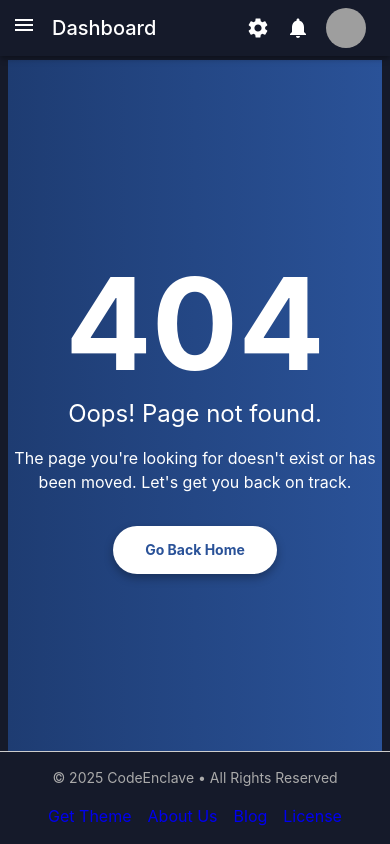
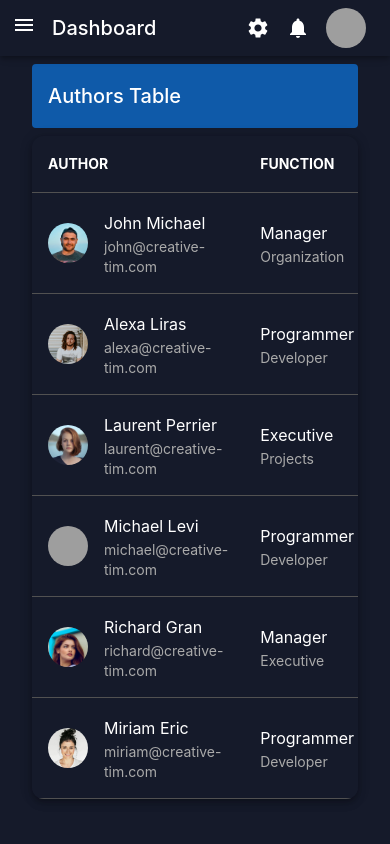
Before and after one commit to behan05/material-ui-admin-dashboard, a React (Vite) app in the folder material-ui-admin-dashboard/: page /tables in a window 390 px wide. Shown: the top 844 px of the page. Built offline with nearby package versions, Linux system fonts and the light colour scheme; grey boxes are pictures that could not be loaded.

Commit message:
add responsive Authors and Projects tables with dynamic data and styled components

```diff
--- a/material-ui-admin-dashboard/src/components/OrdersOverview/OrdersOverview.jsx
+++ b/material-ui-admin-dashboard/src/components/OrdersOverview/OrdersOverview.jsx
@@ -54,7 +54,7 @@ const OrdersOverview = () => {
                 boxShadow: 3,
                 transition: "min-height 0.3s ease",
                 minHeight: "100%",
-                boxShadow: "0 0 1px"
+                boxShadow: 5
             }}
         >
             <Typography variant="h6" gutterBottom>
--- a/material-ui-admin-dashboard/src/components/Table/DashboardTable.jsx
+++ b/material-ui-admin-dashboard/src/components/Table/DashboardTable.jsx
@@ -1,5 +1,4 @@
 import React from 'react';
-import { useRef, useState, useEffect } from "react";
 import {
     Table, TableBody, TableCell, TableContainer,
     TableHead, TableRow, Typography, Box, Menu,
@@ -54,7 +53,7 @@ const DashboardTable = ({ title = "Recent Projects", data = [] }) => {
             p: 2,
             borderRadius: 4,
             bgcolor: theme.palette.background.default,
-            boxShadow: "0 0 1px "
+            boxShadow: 5
         }}>
             <Box
                 display="flex"
--- a/material-ui-admin-dashboard/src/features/dashboard/widgets/ChartBox.jsx
+++ b/material-ui-admin-dashboard/src/features/dashboard/widgets/ChartBox.jsx
@@ -88,7 +88,7 @@ const ChartBox = () => {
                         borderRadius: 3,
                         color: theme.palette.text.primary,
                         filter: "dropbox(0 0 0.2rem)",
-                        boxShadow: "0 0 1px",
+                        boxShadow: 6,
                     }}
                 >
                     <CardContent sx={{ bgcolor: theme.palette.background.default, }}>
--- a/material-ui-admin-dashboard/src/features/dashboard/widgets/StatsCard.jsx
+++ b/material-ui-admin-dashboard/src/features/dashboard/widgets/StatsCard.jsx
@@ -62,7 +62,7 @@ function StatsCard() {
                             flex: `1 1 ${isSmallScreen ? "100%" : "250px"}`,
                             minHeight: 140,
                             borderRadius: 3,
-                            boxShadow: "0 0 1px",
+                            boxShadow: 6,
                         }}>
 
                         <Box>
--- a/material-ui-admin-dashboard/src/features/profile/Profile.jsx
+++ b/material-ui-admin-dashboard/src/features/profile/Profile.jsx
@@ -1,4 +1,4 @@
-import React from "react";
+import React, { useEffect } from "react";
 import {
   Box,
   Avatar,
@@ -31,8 +31,12 @@ const Profile = () => {
     boxShadow: 3,
   };
 
+  useEffect(() => {
+    document.title = "Admin / Profile"
+  }, []);
+
   return (
-    <Box p={3} sx={{ backgroundColor: theme.palette.background.default }}>
+    <Box p={isSmallScreen ? 0 : 3} sx={{ backgroundColor: theme.palette.background.default }}>
       {/* Cover Image */}
       <Box position="relative">
         <img
--- /dev/null
+++ b/material-ui-admin-dashboard/src/features/table/Tables.jsx
@@ -0,0 +1,168 @@
+import React, { useEffect } from 'react';
+import {
+  Avatar,
+  Box,
+  Button,
+  Chip,
+  Paper,
+  Table,
+  TableBody,
+  TableCell,
+  TableContainer,
+  TableHead,
+  TableRow,
+  Typography,
+  useTheme,
+} from "@mui/material";
+import MoreVertIcon from '@mui/icons-material/MoreVert';
+import DashboardTable from '../../components/Table/DashboardTable';
+import { projectTableData } from "../../data/dashboardTableData";
+
+const authorTable = [
+  {
+    img: "/sampleImg/img1.jpg",
+    name: "John Michael",
+    email: "john@creative-tim.com",
+    function: "Manager",
+    typeOfWork: "Organization",
+    status: "online",
+    employed: "23/04/18",
+  },
+  {
+    img: "/sampleImg/img3.jpg",
+    name: "Alexa Liras",
+    email: "alexa@creative-tim.com",
+    function: "Programmer",
+    typeOfWork: "Developer",
+    status: "offline",
+    employed: "11/01/19",
+  },
+  {
+    img: "/sampleImg/img4.jpg",
+    name: "Laurent Perrier",
+    email: "laurent@creative-tim.com",
+    function: "Executive",
+    typeOfWork: "Projects",
+    status: "online",
+    employed: "19/09/17",
+  },
+  {
+    img: "/sampleImg/img2.jpg",
+    name: "Michael Levi",
+    email: "michael@creative-tim.com",
+    function: "Programmer",
+    typeOfWork: "Developer",
+    status: "online",
+    employed: "24/12/08",
+  },
+  {
+    img: "/sampleImg/img5.jpg",
+    name: "Richard Gran",
+    email: "richard@creative-tim.com",
+    function: "Manager",
+    typeOfWork: "Executive",
+    status: "offline",
+    employed: "04/10/21",
+  },
+  {
+    img: "/sampleImg/img6.jpg",
+    name: "Miriam Eric",
+    email: "miriam@creative-tim.com",
+    function: "Programmer",
+    typeOfWork: "Developer",
+    status: "offline",
+    employed: "14/09/20",
+  },
+];
+
+const Tables = () => {
+  const theme = useTheme();
+
+  useEffect(() => {
+    document.title = "Admin / Tables";
+  }, []);
+
+  return (
+    <React.Fragment>
+      <Box p={3}>
+        {/* Table Heading */}
+        <Typography variant="h6" p={2} bgcolor={"#0f5aa9"} color="#fff" borderRadius={1}>
+          Authors Table
+        </Typography>
+
+        {/* Authors Table */}
+        <TableContainer sx={{ mt: 1, boxShadow: 5, bgcolor: theme.palette.background.default,borderRadius: 3 }}>
+          <Table>
+            <TableHead>
+              <TableRow>
+                <TableCell><strong>AUTHOR</strong></TableCell>
+                <TableCell><strong>FUNCTION</strong></TableCell>
+                <TableCell><strong>STATUS</strong></TableCell>
+                <TableCell><strong>EMPLOYED</strong></TableCell>
+                <TableCell><strong>ACTION</strong></TableCell>
+              </TableRow>
+            </TableHead>
+
+            <TableBody>
+              {authorTable.map((user, i) => (
+                <TableRow key={i}>
+                  <TableCell>
+                    <Box display="flex" alignItems="center" gap={2}>
+                      <Avatar src={user.img} alt={user.name} />
+                      <Box>
+                        <Typography variant="subtitle1">{user.name}</Typography>
+                        <Typography variant="body2" color="text.secondary">{user.email}</Typography>
+                      </Box>
+                    </Box>
+                  </TableCell>
+
+                  <TableCell>
+                    <Typography variant="subtitle1">{user.function}</Typography>
+                    <Typography variant="body2" color="text.secondary">{user.typeOfWork}</Typography>
+                  </TableCell>
+
+                  <TableCell>
+                    <Chip
+                      label={user.status.toUpperCase()}
+                      color={user.status === 'online' ? 'success' : 'default'}
+                      size="small"
+                      sx={{ fontWeight: 600 }}
+                    />
+                  </TableCell>
+
+                  <TableCell>
+                    <Typography variant="body2">{user.employed}</Typography>
+                  </TableCell>
+
+                  <TableCell>
+                    <Button
+                      variant="outlined"
+                      endIcon={<MoreVertIcon />}
+                      size="small"
+                      bgcolor={theme.palette.background.default}
+                    >
+                      Edit
+                    </Button>
+                  </TableCell>
+                </TableRow>
+              ))}
+            </TableBody>
+          </Table>
+        </TableContainer>
+      </Box>
+
+      <Box p={3}>
+
+        {/* Projects Table */}
+        <Typography variant="h6" p={2} mb={1} bgcolor={"#0f5aa9"} color="#fff" borderRadius={1}>
+          Projects Table
+        </Typography>
+
+        {/* Projects DashboardTable exist in componet folder*/}
+        <DashboardTable data={projectTableData} />
+      </Box>
+    </React.Fragment>
+  );
+};
+
+export default Tables;
--- a/material-ui-admin-dashboard/src/layout/Sidebar.jsx
+++ b/material-ui-admin-dashboard/src/layout/Sidebar.jsx
@@ -5,7 +5,6 @@ import {
 } from '@mui/material';
 import {
   SpaceDashboard as SpaceDashboardIcon,
-  People as PeopleIcon,
   BarChart as BarChartIcon,
   ExpandLess,
   ExpandMore,
@@ -17,6 +16,7 @@ import {
 } from '@mui/icons-material';
 import HistoryIcon from '@mui/icons-material/History';
 import Person2Icon from '@mui/icons-material/Person2';
+import BackupTableIcon from '@mui/icons-material/BackupTable';
 
 import { useDispatch, useSelector } from 'react-redux';
 import { toggleSidebar } from '../redux/uiSlice';
@@ -38,7 +38,7 @@ const Sidebar = () => {
 
   const menuItems = [
     { text: 'Dashboard', icon: <SpaceDashboardIcon />, path: '/' },
-    { text: 'Users', icon: <PeopleIcon />, path: '/users' },
+    { text: 'Tables', icon: <BackupTableIcon />, path: '/tables' },
     { text: 'Analytics', icon: <BarChartIcon />, path: '/analytics' },
     { text: 'Profile', icon: <Person2Icon />, path: '/profile' },
     { text: 'Products', icon: <Inventory2Icon />, path: '/products' },
@@ -50,8 +50,6 @@ const Sidebar = () => {
     { text: 'Integrations', icon: <LayersIcon />, path: '/integrations' },
     { text: 'Support', icon: <HelpIcon />, path: '/support' },
     { text: 'About', icon: <InfoIcon />, path: '/about' },
-    { text: 'About', icon: <InfoIcon />, path: '/about' },
-
   ];
 
   return (
--- a/material-ui-admin-dashboard/src/routes/AppRoutes.jsx
+++ b/material-ui-admin-dashboard/src/routes/AppRoutes.jsx
@@ -5,6 +5,7 @@ import Layout from "../layout/Layout";
 import Dashboard from "../features/dashboard/DashboardPage";
 import PageNotFound from "../404-Error/PageNotFound"
 import Profile from "../features/profile/Profile";
+import Tables from "../features/table/Tables";
 
 export const router = createBrowserRouter([
     {
@@ -13,6 +14,7 @@ export const router = createBrowserRouter([
         children: [
             { path: "/", element: <Dashboard /> },
             { path: "/profile", element: <Profile /> },
+            { path: "/tables", element: <Tables /> },
             { path: "*", element: <PageNotFound /> },
         ]
     }
```
